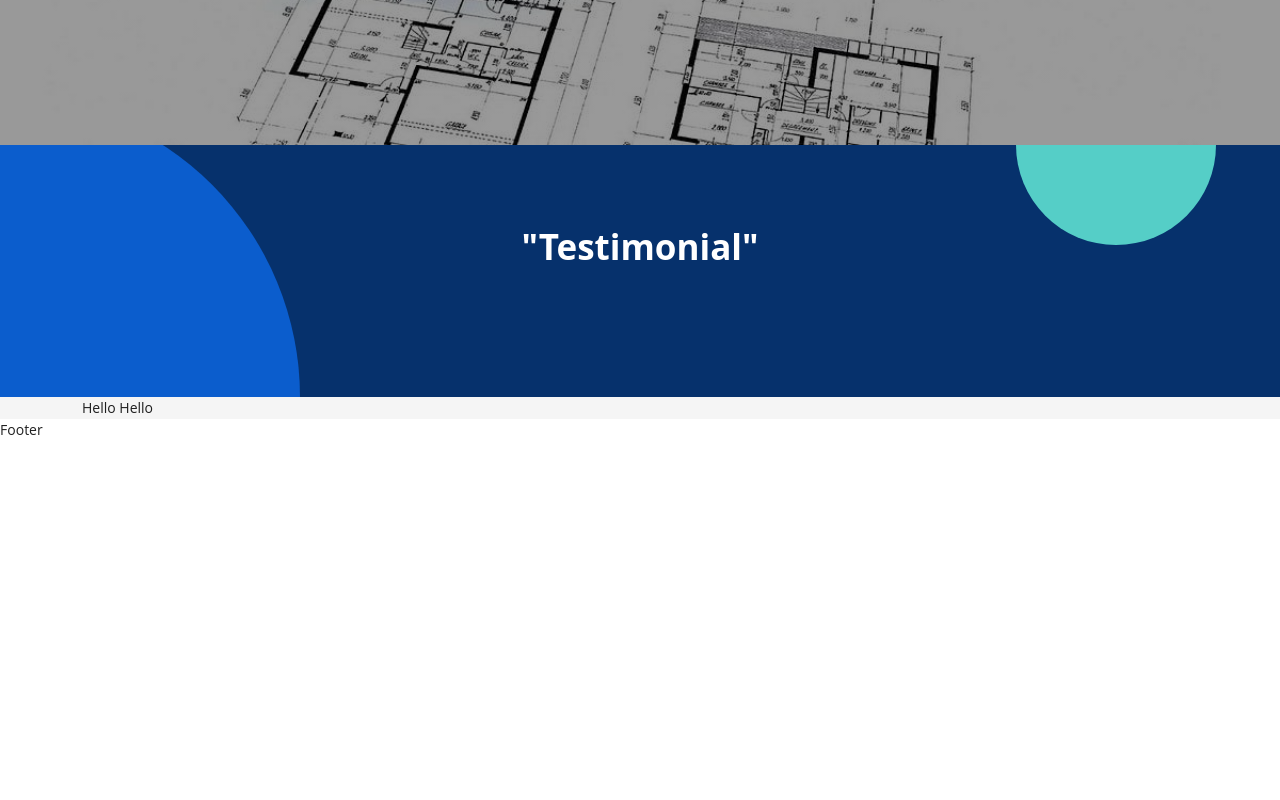
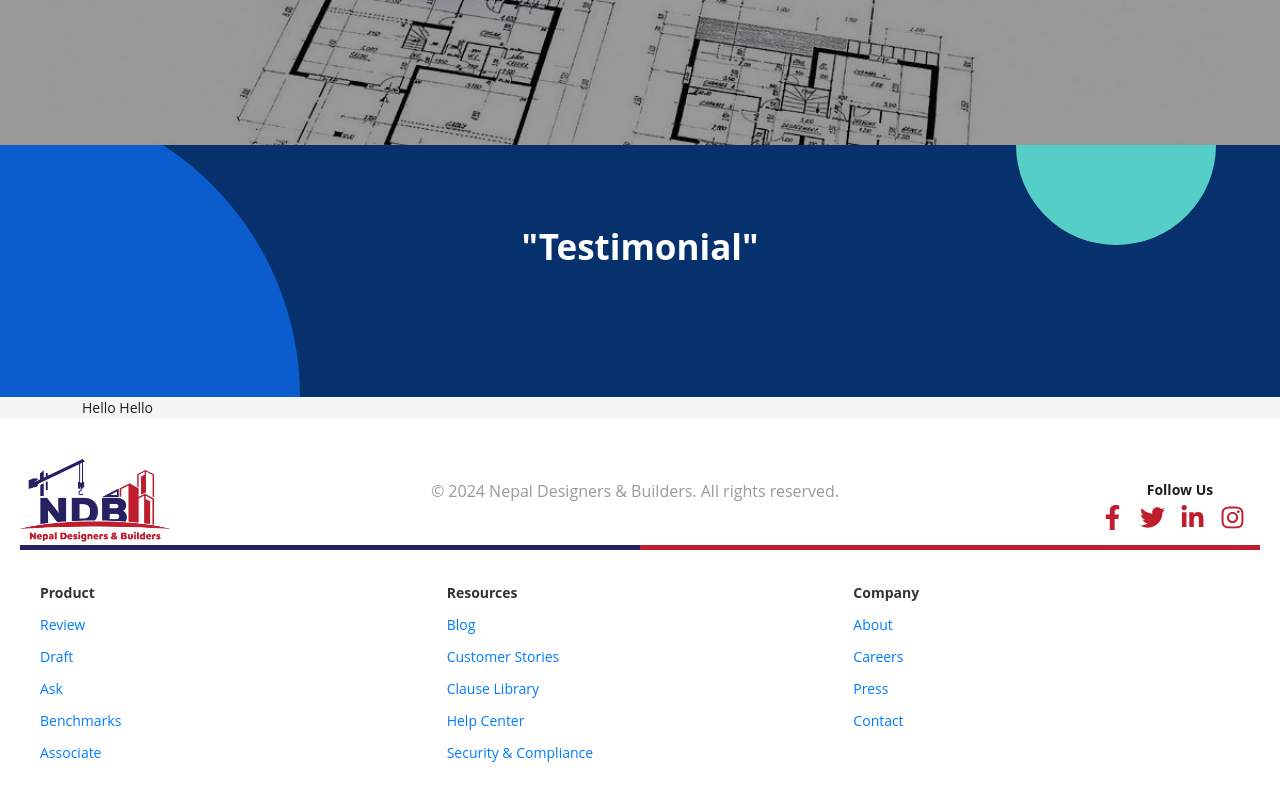
Before and after one commit to NIschalSaru/architecture-web-app, a React (Vite) app in the folder Frontend/: page / in a window 1280 px wide. Shown: the part 655-1455 px from the top of the page. Before the commit the page ends 1096 px from the top, so only its background shows below. Built offline with nearby package versions, Linux system fonts and the light colour scheme; a web font is replaced by a local one.

Commit message:
footer initialize

```diff
--- /dev/null
+++ b/Frontend/src/assets/scss/components/_footer.scss
@@ -0,0 +1,141 @@
+// General flexbox utility classes
+.row {
+  display: flex;
+  flex-wrap: wrap;
+}
+
+.col {
+  flex: 1;
+  padding: 10px;
+}
+
+.col-lg-5 {
+  flex-basis: 41.6667%;
+}
+
+.col-lg-6 {
+  flex-basis: 50%;
+}
+
+.col-sm-12 {
+  flex-basis: 100%;
+}
+
+// Footer specific styles
+.footer-container {
+  padding: 40px 20px;
+  background-color: #ffffff;
+}
+
+.footer-logo-section {
+  text-align: center;
+  margin-bottom: 20px;
+  display: flex;
+  justify-content: space-between;
+  position: relative;
+}
+
+.footer-logo-section::after {
+  position: absolute;
+  background: linear-gradient(to right, #262262 50%, #be1e2d 50%);
+  height: 5px;
+  content: "";
+  bottom: -8px;
+  right: 0;
+  left: 0;
+}
+
+.footer-logo {
+  max-width: 150px;
+  height: auto;
+}
+
+.footer-heading {
+  font-size: 18px;
+  margin-bottom: 10px;
+  color: #f1c40f;
+}
+
+// Footer lists and links
+.footer-list {
+  list-style: none;
+  padding: 0;
+}
+
+.footer-list-item {
+  margin-bottom: 10px;
+}
+
+.footer-link {
+  text-decoration: none;
+  color: #333;
+  font-size: 14px;
+  transition: color 0.3s ease;
+}
+
+.footer-link.cc-static {
+  font-weight: bold;
+}
+
+.footer-link.cc-secondary {
+  color: #007bff;
+}
+
+.footer-link:hover {
+  color: #be1e2d;
+}
+
+// Social icons styles
+.footer-socials {
+  margin-top: 20px;
+}
+
+.social-icons a {
+  color: #be1e2d;
+  margin-right: 15px;
+  font-size: 25px;
+  transition: color 0.3s ease;
+}
+
+.social-icons a:hover {
+  color: #f1c40f;
+}
+
+// Footer bottom section
+.footer-bottom {
+  margin-top: 20px;
+  text-align: center;
+  font-size: 16px;
+  color: #999999;
+}
+
+// Media queries for responsiveness
+@media (max-width: 768px) {
+  .footer-logo-section {
+    display: flex;
+    justify-content: space-between;
+    text-align: center;
+  }
+
+  .footer-bottom {
+    font-size: 14px;
+  }
+
+  .social-icons a {
+    font-size: 14px;
+  }
+}
+
+@media (max-width: 480px) {
+  .footer-logo {
+    max-width: 120px;
+  }
+
+  .footer-bottom {
+    font-size: 12px;
+  }
+
+  .social-icons a {
+    font-size: 18px;
+  }
+}
--- a/Frontend/src/assets/scss/index.scss
+++ b/Frontend/src/assets/scss/index.scss
@@ -1,8 +1,9 @@
-@import 'base/font';
-@import 'base/variable';
-@import 'base/base';
+@import "base/font";
+@import "base/variable";
+@import "base/base";
 
-@import 'components/navbar';
-@import 'components/banner';
+@import "components/navbar";
+@import "components/banner";
+@import "components/footer";
 
-@import 'pages/homepage'
+@import "pages/homepage";
--- a/Frontend/src/pages/home/footer.tsx
+++ b/Frontend/src/pages/home/footer.tsx
@@ -1,11 +1,164 @@
-
+import {
+  FaFacebookF,
+  FaTwitter,
+  FaLinkedinIn,
+  FaInstagram,
+} from "react-icons/fa";
+import logo from "../../assets/images/Nepal-Designers-Builders-Logo.png"; // Adjust the path as needed
 
 const FooterComponent = () => {
-
-
   return (
-    <footer className="footer">
-      Footer
+    <footer className="footer-container">
+      <div className="footer-logo-section">
+        <img src={logo} alt="Logo" className="footer-logo" />
+        <div className="footer-bottom">
+          <p>© 2024 Nepal Designers & Builders. All rights reserved.</p>
+        </div>
+        <div className="footer-socials">
+          <h4>Follow Us</h4>
+          <div className="social-icons">
+            <a
+              href="https://facebook.com"
+              target="_blank"
+              rel="noopener noreferrer"
+            >
+              <FaFacebookF />
+            </a>
+            <a
+              href="https://twitter.com"
+              target="_blank"
+              rel="noopener noreferrer"
+            >
+              <FaTwitter />
+            </a>
+            <a
+              href="https://linkedin.com"
+              target="_blank"
+              rel="noopener noreferrer"
+            >
+              <FaLinkedinIn />
+            </a>
+            <a
+              href="https://instagram.com"
+              target="_blank"
+              rel="noopener noreferrer"
+            >
+              <FaInstagram />
+            </a>
+          </div>
+        </div>
+      </div>
+      <div className="row row-justify-between u-z-index-1">
+        <div className="col col-lg-6 col-sm-12">
+          <div className="row">
+            <div className="col col-sm-4">
+              <ul className="footer-list">
+                <li className="footer-list-item">
+                  <div className="footer-link cc-static">Product</div>
+                </li>
+                <li className="footer-list-item">
+                  <a
+                    href="/features/review"
+                    className="footer-link cc-secondary"
+                  >
+                    Review
+                  </a>
+                </li>
+                <li className="footer-list-item">
+                  <a
+                    href="/features/draft"
+                    className="footer-link cc-secondary"
+                  >
+                    Draft
+                  </a>
+                </li>
+                <li className="footer-list-item">
+                  <a href="/features/ask" className="footer-link cc-secondary">
+                    Ask
+                  </a>
+                </li>
+                <li className="footer-list-item">
+                  <a
+                    href="/features/benchmarks"
+                    className="footer-link cc-secondary"
+                  >
+                    Benchmarks
+                  </a>
+                </li>
+                <li className="footer-list-item">
+                  <a href="/associate" className="footer-link cc-secondary">
+                    Associate
+                  </a>
+                </li>
+              </ul>
+            </div>
+            <div className="col col-sm-4">
+              <ul className="footer-list">
+                <li className="footer-list-item">
+                  <div className="footer-link cc-static">Resources</div>
+                </li>
+                <li className="footer-list-item">
+                  <a href="/blog" className="footer-link cc-secondary">
+                    Blog
+                  </a>
+                </li>
+                <li className="footer-list-item">
+                  <a href="/stories" className="footer-link cc-secondary">
+                    Customer Stories
+                  </a>
+                </li>
+                <li className="footer-list-item">
+                  <a href="/clause-index" className="footer-link cc-secondary">
+                    Clause Library
+                  </a>
+                </li>
+                <li className="footer-list-item">
+                  <a
+                    href="https://intercom.help/spellbooklegal/en/"
+                    target="_blank"
+                    rel="noopener noreferrer"
+                    className="footer-link cc-secondary"
+                  >
+                    Help Center
+                  </a>
+                </li>
+                <li className="footer-list-item">
+                  <a href="/security" className="footer-link cc-secondary">
+                    Security & Compliance
+                  </a>
+                </li>
+              </ul>
+            </div>
+            <div className="col col-sm-4">
+              <ul className="footer-list">
+                <li className="footer-list-item">
+                  <div className="footer-link cc-static">Company</div>
+                </li>
+                <li className="footer-list-item">
+                  <a href="/about" className="footer-link cc-secondary">
+                    About
+                  </a>
+                </li>
+                <li className="footer-list-item">
+                  <a href="/careers" className="footer-link cc-secondary">
+                    Careers
+                  </a>
+                </li>
+                <li className="footer-list-item">
+                  <a href="/press" className="footer-link cc-secondary">
+                    Press
+                  </a>
+                </li>
+                <li className="footer-list-item">
+                  <a href="/contact" className="footer-link cc-secondary">
+                    Contact
+                  </a>
+                </li>
+              </ul>
+            </div>
+          </div>
+        </div>
+      </div>
     </footer>
   );
 };
```
